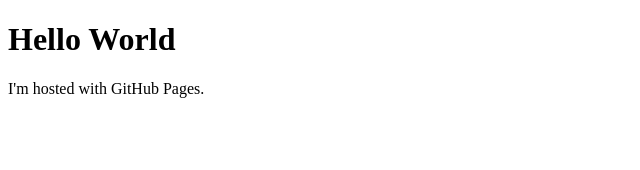
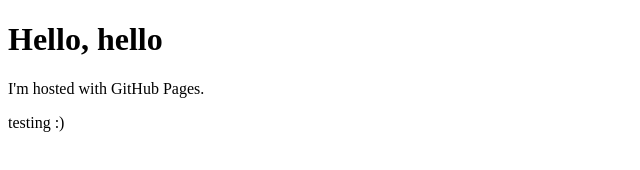
Before and after one commit to geproha/geproha.github.io, a plain HTML site: page docs/index.html in a window 1280 px wide. Shown: the whole page, without its empty margins (0-640 px from the left). Drawn offline with Linux system fonts and the light colour scheme.

Commit message:
Update and rename index.html to docs/index.html

```diff
--- a/index.html
+++ b/docs/index.html
@@ -1,7 +1,8 @@
 <!DOCTYPE html>
 <html>
 <body>
-<h1>Hello World</h1>
+<h1>Hello, hello</h1>
 <p>I'm hosted with GitHub Pages.</p>
+  <p>testing :)</p>
 </body>
 </html>
```
